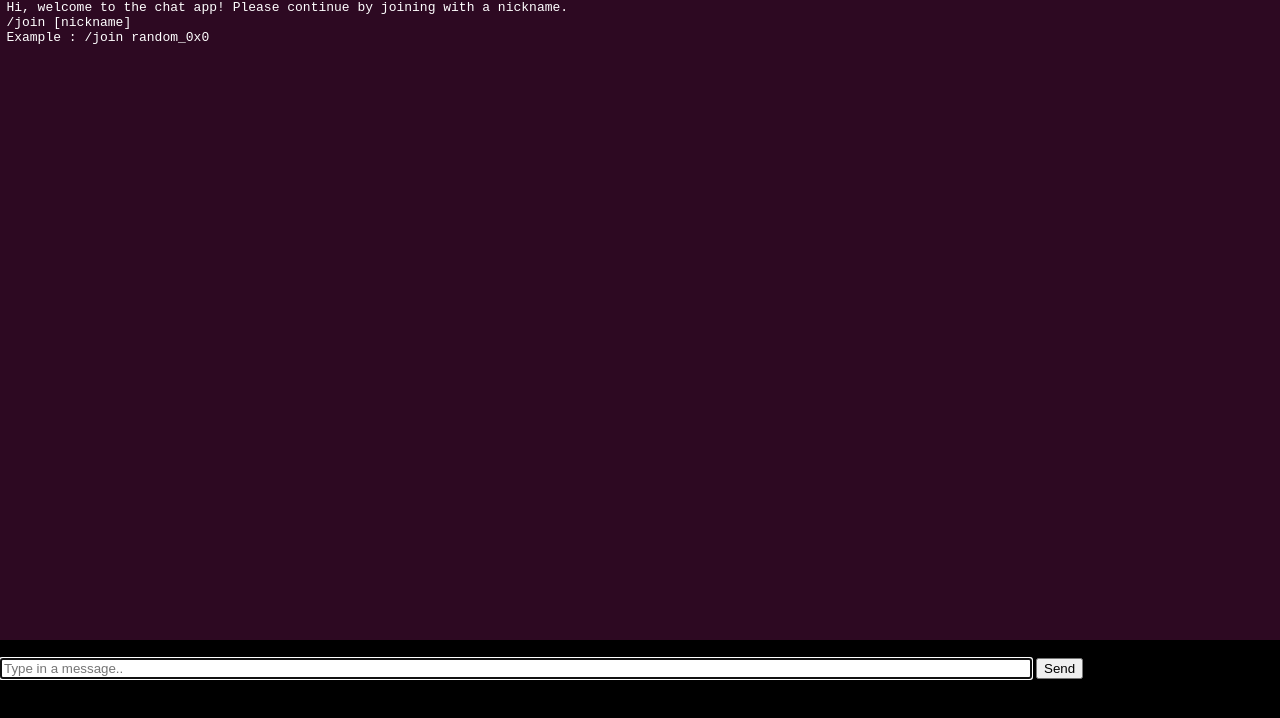
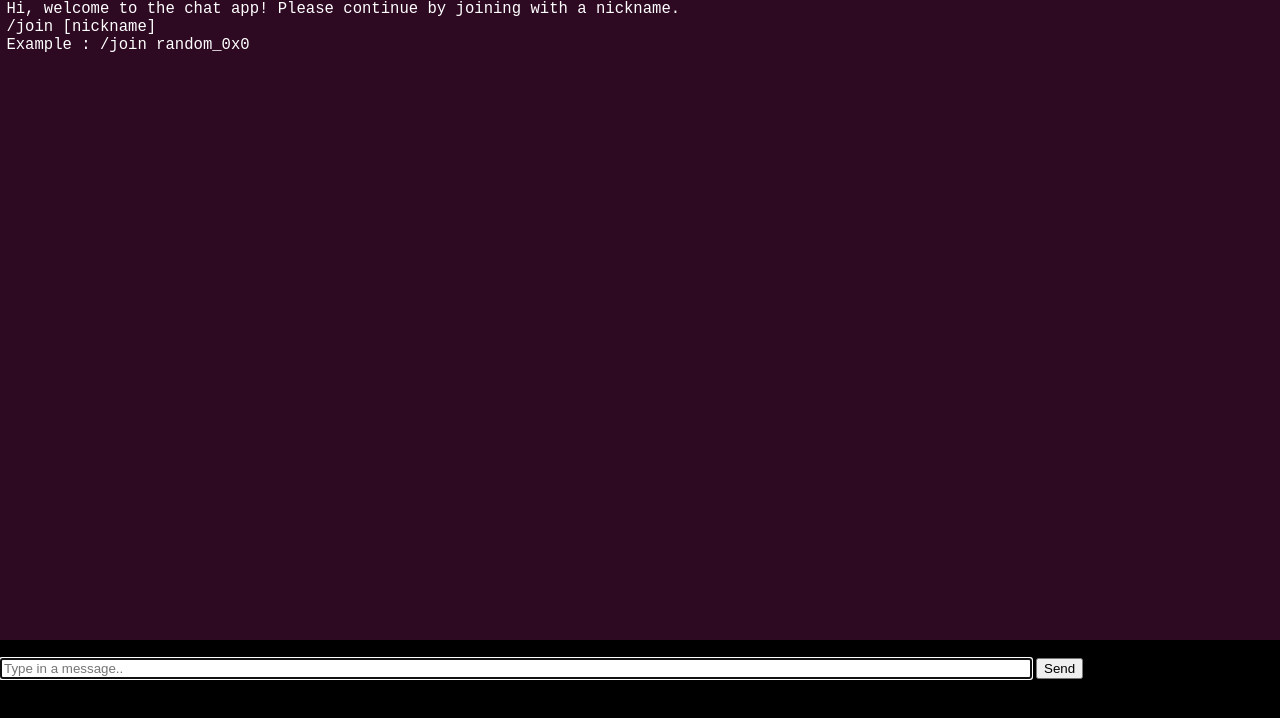
Before and after one commit to AkshayMohan/chat-app-nodejs, a website: page src/client/index.html in a window 1280 px wide. Drawn offline with nearby package versions, Linux system fonts and the light colour scheme; no server answers.

Commit message:
Increased font size by 20%

```diff
--- a/src/client/css/styles.css
+++ b/src/client/css/styles.css
@@ -24,6 +24,7 @@ html, body {
 
 	padding-left: 0.5%;
 	font-family: monospace;
+	font-size: 120%;
 	color: white;
 }
 
```
